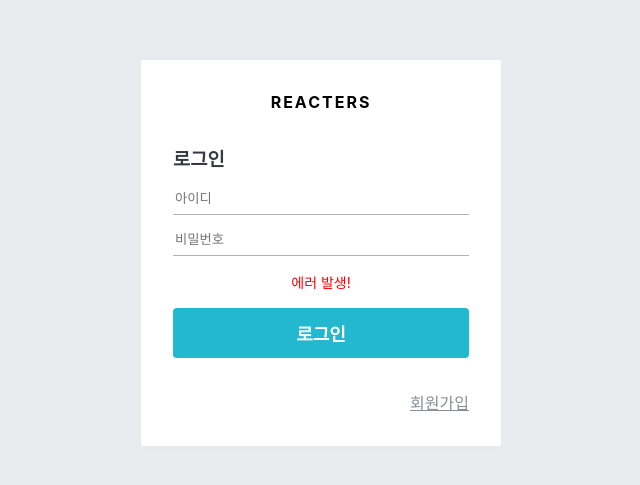
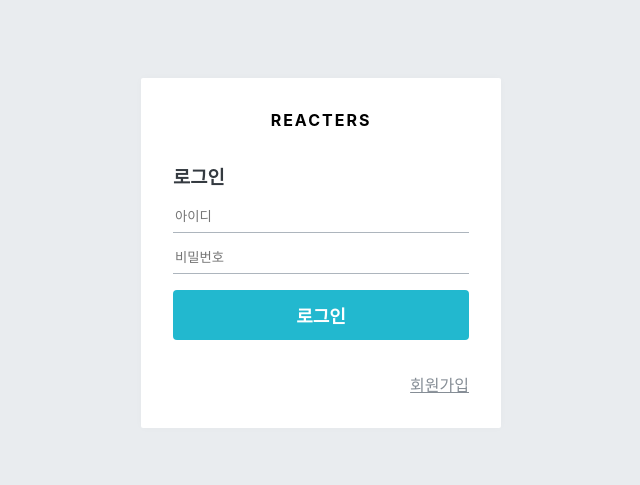
Before and after one commit to oinochoe/react_blog, a React (Create React App) app in the folder blog-frontend/: page /login in a window 1280 px wide. Shown: the part 147-632 px from the top of the page, without its empty margins (319-959 px from the left). Built offline with nearby package versions, Linux system fonts and the light colour scheme.

Commit message:
error 받아와서 Errormessage 노출 및 노출 문구 결정

```diff
--- a/blog-frontend/src/components/auth/AuthForm.js
+++ b/blog-frontend/src/components/auth/AuthForm.js
@@ -65,7 +65,7 @@ const ErrorMessage = styled.div`
     margin-top: 1rem;
 `;
 
-const AuthForm = ({ type, form, onChange, onSubmit }) => {
+const AuthForm = ({ type, form, onChange, onSubmit, error }) => {
     const text = textMap[type];
     return (
         <AuthFormBlock>
@@ -96,7 +96,7 @@ const AuthForm = ({ type, form, onChange, onSubmit }) => {
                         value={form.passwordConfirm}
                     />
                 )}
-                <ErrorMessage>에러 발생!</ErrorMessage>
+                {error && <ErrorMessage>{error}</ErrorMessage>}
                 <ButtonWithMarginTop fullWidth cyan>
                     {text}
                 </ButtonWithMarginTop>
```
